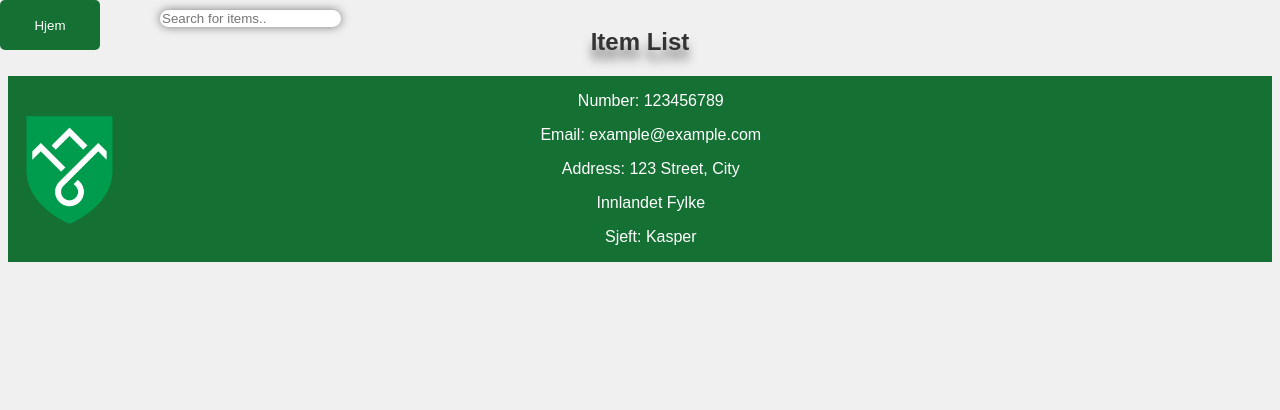
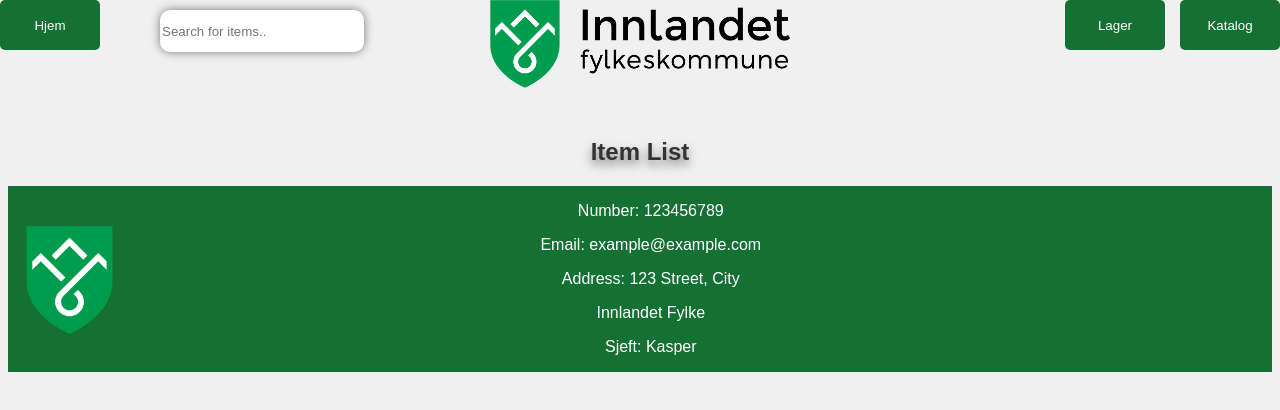
Before and after one commit to kaskil12/KTT-INNVENTAR, a website: page public/itemlist.html in a window 1280 px wide. Drawn offline with Linux system fonts and the light colour scheme; no server answers.

Commit message:
logo fixed and few other things

```diff
--- a/public/itemlist.html
+++ b/public/itemlist.html
@@ -4,12 +4,15 @@
     <meta charset="UTF-8">
     <link rel="stylesheet" href="style.css">
     <center><h2 class="h2Index">Item List</h2></center>
-    <button class ="index-link" onclick="window.location.href = 'index.html';">Hjem</button>
     <input class="SearchBar" type="text" id="searchInput" onkeyup="searchFunction()" placeholder="Search for items..">
 
     <script src="search.js"></script>
 </head>
 <body class="bodyItemList">
+    <button class ="index-link" onclick="window.location.href = 'index.html';">Hjem</button>
+    <button class ="LagerButton" onclick="window.location.href = 'index.html';">Lager</button>
+    <button class="KatalogButton" onclick="window.location.href = 'itemlist.html';">Katalog</button>
+    <img id="logo" src="Images\Innlandet_fylkeskommune_liggende_pos_RGB.png" alt="Logo">
     <div id="itemList"></div>
 
     <script src="Inventory.js"></script>
--- a/public/style.css
+++ b/public/style.css
@@ -42,9 +42,11 @@
     flex-grow: 1;
     flex-basis: 350px;
     gap: 10px;
-    background-color: rgb(255, 255, 255); /* Add this line */
-    box-shadow: 0px 0px 10px rgba(0, 0, 0, 0.5); /* Add this line */
-    border-radius: 10px; /* Add this line */
+    background-color: rgb(255, 255, 255);
+    box-shadow: 0px 0px 10px rgba(0, 0, 0, 0.5);
+    border-radius: 10px;
+    height: 40px;
+    width: 200px;
 }
 .ballepenis .OwO,
 .ballepenis button {
@@ -60,6 +62,7 @@
 }
 
 .bodyItemList {
+    padding-top: 120px;
     font-family: Arial, sans-serif;
     background-color: #f0f0f0;
 }
@@ -72,8 +75,7 @@
 #itemList {
     display: flex;
     flex-wrap: wrap;
-    justify-content: left;
-    justify-content: start;
+    justify-content: center;
     margin: 0 auto;
     max-width: 1200px;
     flex-flow: row wrap;
@@ -83,29 +85,39 @@
     display: flex;
     margin: 10px;
     flex-grow: 1;
-    flex-basis: calc(50% - 20px); /* Adjust this value */
+    flex-basis: calc(50% - 20px);
     gap: 10px;
+}
+#logo {
+    position: absolute;
+    top: 0;
+    left: 50%;
+    transform: translateX(-50%);
+    z-index: 9999;
+    width: 300px;
+    height:auto;
 }
 
 .OwO {
     padding: 10px;
 }
 .bodyindex {
+    padding-top: 120px;
     font-family: Arial, sans-serif;
     margin: 0;
-    padding: 0;
+    padding: 120;
     background-color: #f0f0f0;
     display: flex;
     flex-direction: column;
     align-items: center;
-    justify-content: space-between; /* Change this from 'center' to 'space-between' */
+    justify-content: space-between;
     height: 100vh;
 }
 
 .h2Index {
+    margin-top: 10px;
     color: #333;
-    margin-bottom: 20px;
-    text-shadow: 0px 10px 10px rgba(0, 0, 0, 0.5);
+    text-shadow: 0px 5px 10px rgba(0, 0, 0, 0.5);
 }
 
 .formIndex {
@@ -143,7 +155,7 @@
     background-color: #157034;
     color: #fff;
     padding: 0px;
-    position: relative; /* Change this from 'fixed' to 'relative' */
+    position: relative;
     width: 100%;
     bottom: 0;
     margin-left: 0;
@@ -151,7 +163,7 @@
 }
 
 footer img {
-    height: 150px; /* Adjust as needed */
+    height: 150px;
 }
 html, body {
     height: 100%;
```
Also changed, not shown: public/index.html (+1 -0 lines), public/Images/Innlandet_fylkeskommune_liggende_pos_RGB.png (added), 1 other file.
